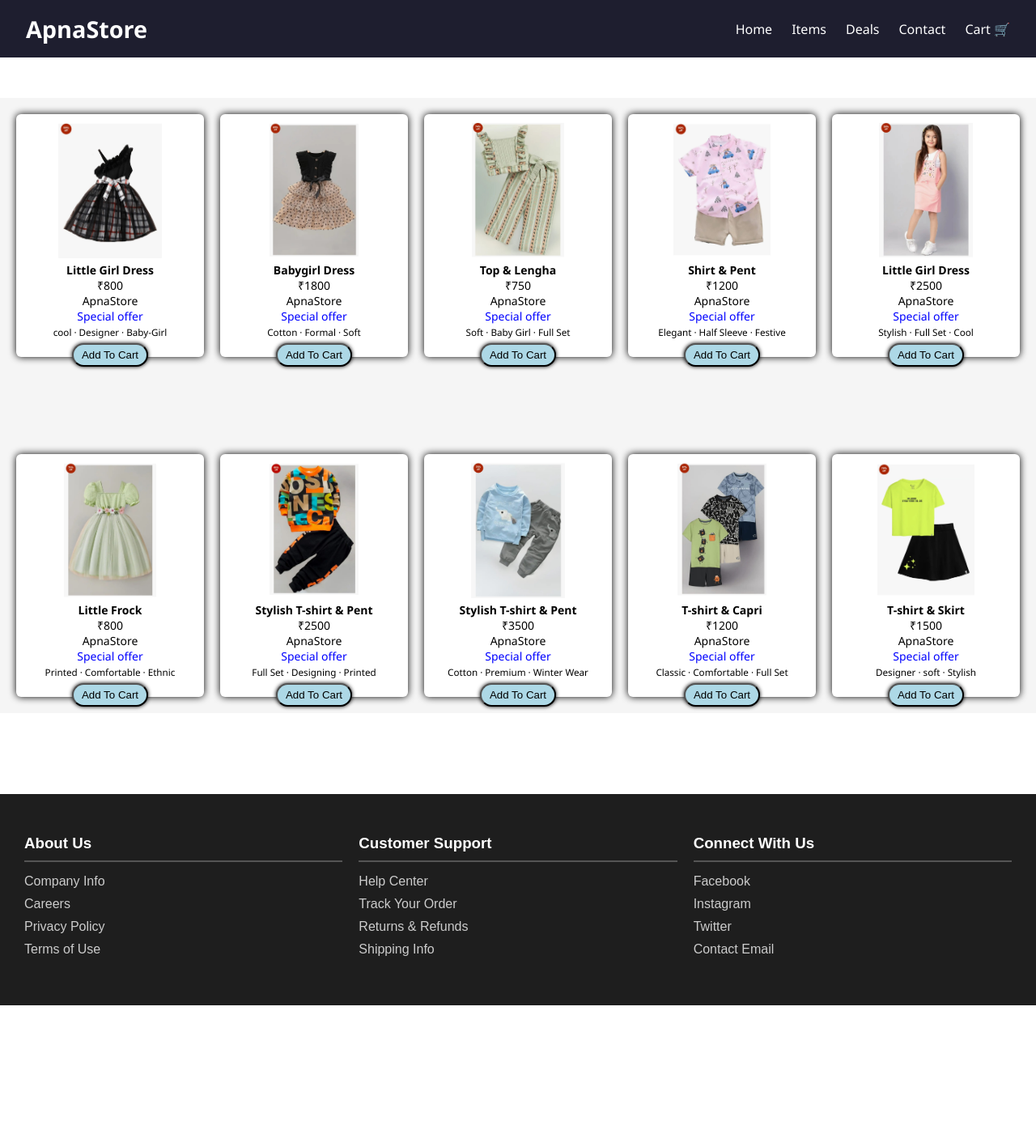
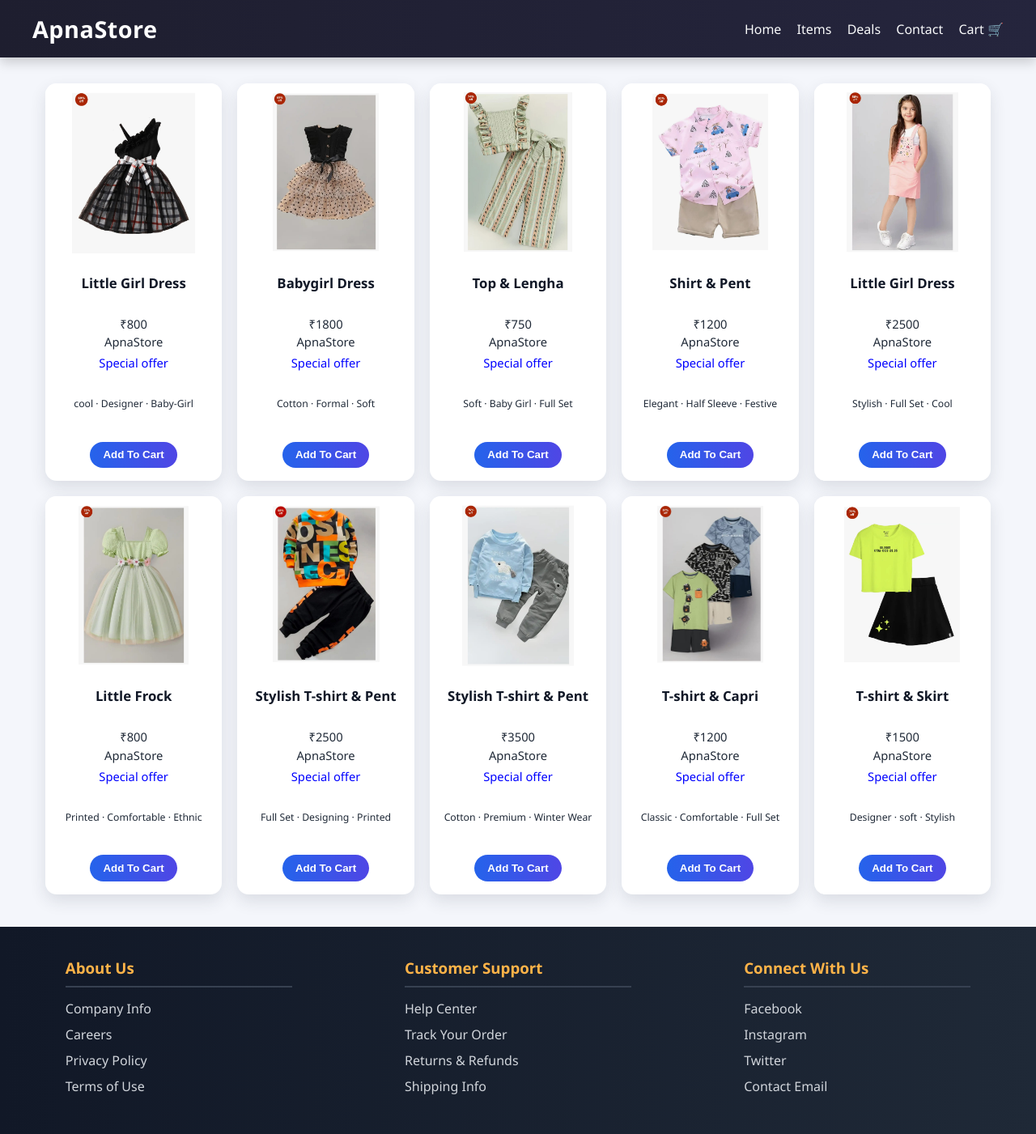
Before and after one commit to Thakordev007/ApnaStore_fashion-Website, a Flask app: page /kids in a window 1280 px wide. Shown: the whole page at 81% size. Before the commit the page ends 1242 px from the top, so only its background shows below. Run offline with Flask 3, Linux system fonts and the light colour scheme.

Commit message:
Update kids.html

```diff
--- a/templates/kids.html
+++ b/templates/kids.html
@@ -5,206 +5,48 @@
   <meta name="viewport" content="width=device-width, initial-scale=1.0"/>
   <title>Apna Store</title>
   <style>
-    * {
-      margin: 0;
-      padding: 0;
-      box-sizing: border-box;
+    * { margin: 0; padding: 0; box-sizing: border-box; }
+    body { font-family: 'Segoe UI', sans-serif; background: #f4f6fb; color: #1f2937; }
+    .navbar { background: linear-gradient(90deg, #1e1e2f, #25253d); color: #fff; padding: 1rem 2rem; box-shadow: 0 6px 14px rgba(0,0,0,0.18); position: sticky; top: 0; z-index: 10; }
+    .nav-container { max-width: 1200px; margin: 0 auto; display: flex; align-items: center; justify-content: space-between; flex-wrap: wrap; gap: 1rem; }
+    .logo { font-size: 1.8rem; font-weight: 700; letter-spacing: 0.5px; }
+    .nav-links { display: flex; list-style: none; gap: 1.2rem; align-items: center; }
+    .nav-links li a { color: #f9fafb; text-decoration: none; font-weight: 500; transition: color 0.25s; }
+    .nav-links li a:hover { color: #ffb348; }
+    .nav-toggle { display: none; font-size: 1.8rem; cursor: pointer; }
+    .container { max-width: 1200px; margin: 2rem auto; padding: 0 1rem; display: grid; grid-template-columns: repeat(auto-fit, minmax(210px, 1fr)); gap: 1.2rem; }
+    .box { background: #fff; border-radius: 14px; display: flex; flex-direction: column; overflow: hidden; box-shadow: 0 8px 20px rgba(31, 41, 55, 0.12); transition: transform 0.25s, box-shadow 0.25s; min-height: 390px; }
+    .box img { width: 100%; height: 220px; object-fit: contain; background-color: #fff; padding: 10px; }
+    .box div { color: #1f2937; font-size: 0.92rem; line-height: 1.55; text-align: center; padding: 0.85rem 0.9rem 1rem; display: flex; flex-direction: column; gap: 0.2rem; margin-top: auto; }
+    .box strong { font-size: 1.05rem; color: #111827; }
+    .box:hover { transform: translateY(-6px); box-shadow: 0 16px 30px rgba(37, 99, 235, 0.22); }
+    button { background: linear-gradient(90deg, #2563eb, #4f46e5); color: #fff; border: none; margin-top: 0.5rem; cursor: pointer; padding: 0.55rem 1rem; border-radius: 999px; font-weight: 600; align-self: center; transition: transform 0.2s, box-shadow 0.2s; }
+    button:hover { transform: translateY(-2px); box-shadow: 0 8px 16px rgba(37, 99, 235, 0.35); }
+    .footer { background: linear-gradient(to right, #111827, #1f2937); color: #d1d5db; padding: 2.4rem 1.2rem; display: flex; justify-content: space-around; flex-wrap: wrap; gap: 1rem; margin-top: 2.5rem; }
+    .footer-column { flex: 1; min-width: 200px; max-width: 280px; }
+    .footer-column h3 { border-bottom: 2px solid #374151; padding-bottom: 10px; margin-bottom: 15px; color: #ffb348; }
+    .footer-column ul { list-style: none; padding: 0; }
+    .footer-column ul li { margin-bottom: 10px; }
+    .footer-column ul li a { color: #d1d5db; text-decoration: none; transition: color 0.2s; }
+    .footer-column ul li a:hover { color: #fff; }
+    @media (max-width: 900px) { .container { grid-template-columns: repeat(3, minmax(0, 1fr)); } }
+    @media (max-width: 768px) {
+      .navbar { padding: 0.9rem 1rem; }
+      .nav-links { display: none; flex-direction: column; width: 100%; background-color: #2c2c3e; padding: 0.8rem; border-radius: 10px; }
+      .nav-links.active { display: flex; }
+      .nav-toggle { display: block; }
+      .container { margin: 1.4rem auto; grid-template-columns: repeat(2, minmax(0, 1fr)); gap: 1rem; }
+      .box { min-height: 360px; }
+      .box img { height: 185px; }
+      .footer { padding: 2rem 1rem; }
     }
-
-    body {
-      font-family: 'Segoe UI', sans-serif;
-    }
-
-    .navbar {
-      background-color: #1e1e2f;
-      color: white;
-      padding: 1rem 2rem;
-    }
-
-    .nav-container {
-      display: flex;
-      align-items: center;
-      justify-content: space-between;
-      flex-wrap: wrap;
-    }
-
-    .logo {
-      font-size: 1.8rem;
-      font-weight: bold;
-    }
-
-    .nav-links {
-      display: flex;
-      list-style: none;
-      gap: 1.5rem;
-    }
-
-    .nav-links li a {
-      color: white;
-      text-decoration: none;
-      transition: color 0.3s;
-    }
-
-    .nav-links li a:hover {
-      color: #ff9900;
-    }
-
-    .search-bar {
-      display: flex;
-      align-items: center;
-      gap: 0.5rem;
-    }
-
-    .search-bar input {
-      padding: 0.5rem;
-      border: none;
-      border-radius: 4px;
-    }
-
-    .search-bar button {
-      padding: 0.5rem 0.8rem;
-      background-color: #ff9900;
-      color: white;
-      border: none;
-      border-radius: 4px;
-      cursor: pointer;
-    }
-
-    .nav-toggle {
-      display: none;
-      font-size: 1.8rem;
-      cursor: pointer;
-    }
-
-    @media (max-width: 768px) {
-      .nav-links {
-        display: none;
-        flex-direction: column;
-        width: 100%;
-        background-color: #2c2c3e;
-        margin-top: 1rem;
-      }
-
-      .nav-links.active {
-        display: flex;
-      }
-
-      .search-bar {
-        margin-top: 1rem;
-        width: 100%;
-      }
-
-      .nav-toggle {
-        display: block;
-      }
-    }
-
-    .container {
-      display: grid;
-      grid-template-columns: repeat(5, 1fr);
-      gap: 20px;
-      row-gap: 120px;
-      padding: 20px;
-      background-color: whitesmoke;
-      position: relative;
-      top: 50px;
-    }
-
-    .box {
-      height: 300px;
-      background-color: white;
-      border-radius: 6px;
-      color: white;
-      display: flex;
-      align-items: center;
-      justify-content: flex-start;
-      flex-direction: column;
-      box-shadow: 0 0 10px black;
-      padding: 10px;
-    }
-
-    .box img {
-      width: 100%;
-      height: 60%;
-      object-fit: contain;
-      border-radius: 4px;
-    }
-
-    .box div {
-      text-align: center;
-      color: black;
-      font-size: 14px;
-      padding: 5px;
-    }
-
-    .box:hover {
-      transform: scale(1.07);
-      transition: border 0.3s;
-      box-shadow: 0 0 15px cornflowerblue, 0 0 15px cornflowerblue;
-    }
-
-    button {
-      background-color: lightblue;
-      margin-top: 5px;
-      cursor: pointer;
-      padding: 5px 10px;
-      border-radius: 20px;
-      box-shadow: 0 0 5px;
-    }
-
-    button:hover {
-      background-color: lightgreen;
-    }
-
-    .footer {
-      background-color: #1e1e1e;
-      color: #ffffff;
-      padding: 40px 20px;
-      display: flex;
-      justify-content: space-around;
-      flex-wrap: wrap;
-      font-family: Arial, sans-serif;
-      position: relative;
-      top: 150px;
-    }
-
-    .footer-column {
-      flex: 1;
-      min-width: 200px;
-      margin: 10px;
-    }
-
-    .footer-column h3 {
-      border-bottom: 2px solid #555;
-      padding-bottom: 10px;
-      margin-bottom: 15px;
-    }
-
-    .footer-column ul {
-      list-style: none;
-      padding: 0;
-    }
-
-    .footer-column ul li {
-      margin-bottom: 10px;
-    }
-
-    .footer-column ul li a {
-      color: #ccc;
-      text-decoration: none;
-      transition: color 0.3s;
-    }
-
-    .footer-column ul li a:hover {
-      color: #fff;
-    }
-
-    @media (max-width: 768px) {
-      .container {
-        grid-template-columns: repeat(2, 1fr);
-        gap: 15px;
-        row-gap: 50px;
-      }
+    @media (max-width: 480px) {
+      .logo { font-size: 1.45rem; }
+      .container { grid-template-columns: 1fr; }
+      .box { min-height: 340px; }
+      .box img { height: 200px; }
+      .box div { font-size: 0.9rem; }
+      .footer-column { min-width: 100%; }
     }
   </style>
 </head>
@@ -395,6 +237,7 @@
         alert(`${item.name} added to cart!`);
       });
     });
+
     const menu = document.getElementById("mobile-menu");
 const navLinks = document.getElementById("nav-links");
 
```
